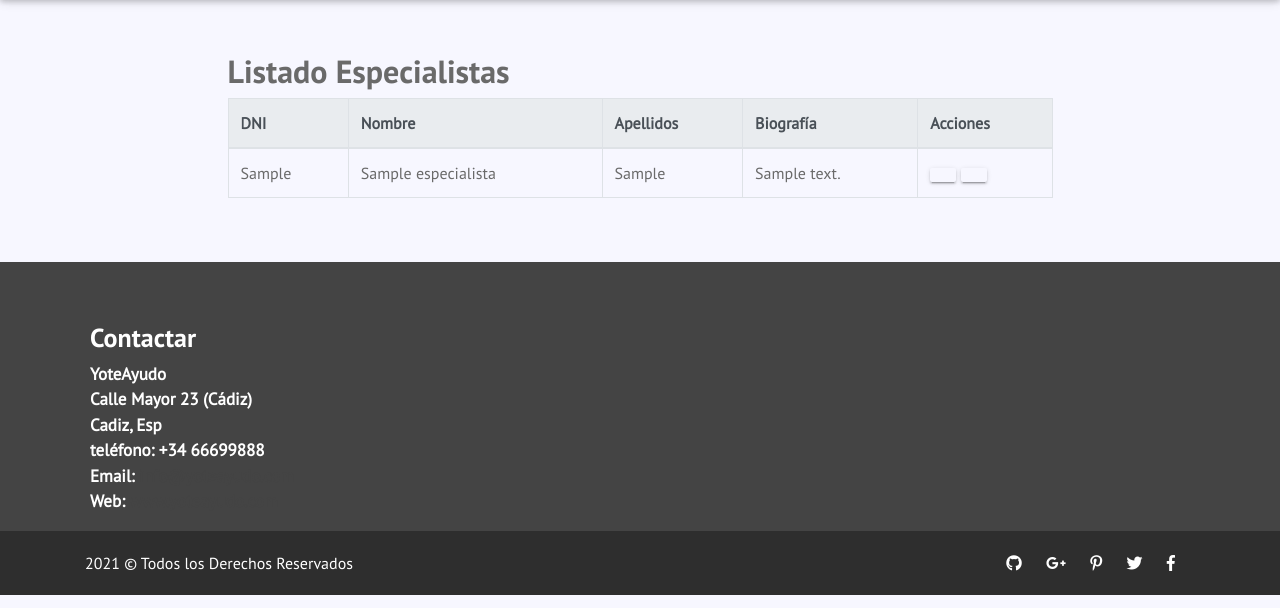
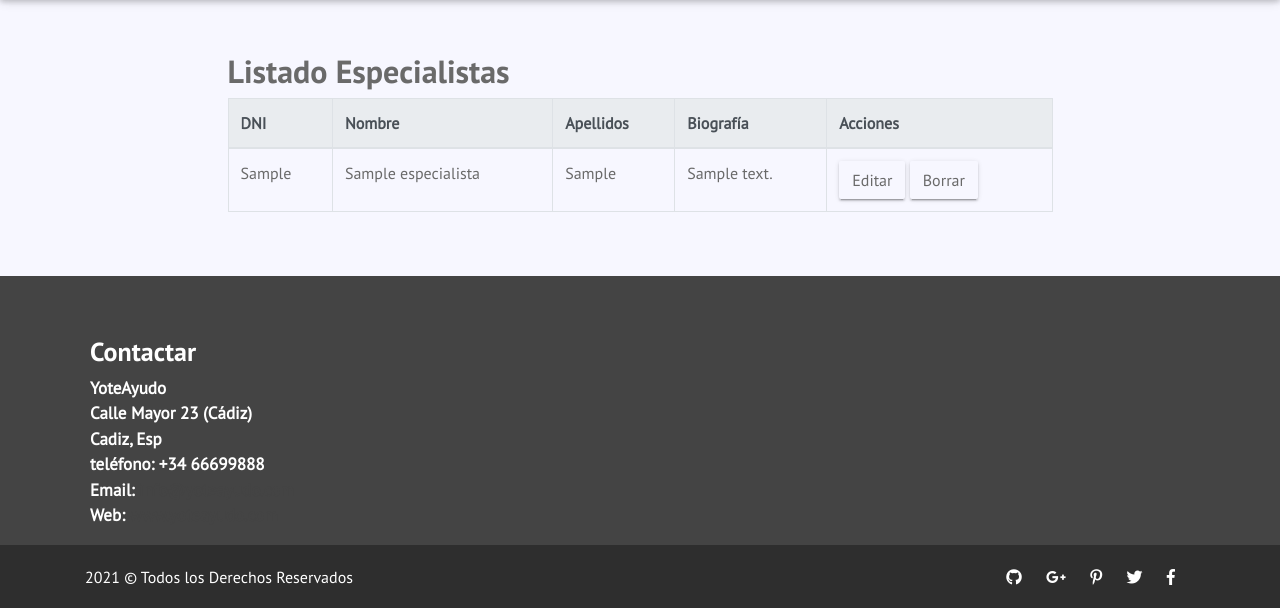
Before and after one commit to microedet/yoteayudo, a Django app: page /especialistas/ in a window 1280 px wide. Shown: the part 84-692 px from the top of the page. Run offline with Django 3.2, Linux system fonts and the light colour scheme; tables that the repository leaves empty hold one stand-in row (values such as "Sample post"); parts of the project's set-up code (start-up, migrations or seed data) failed here and were passed over; some libraries are stand-ins or nearby versions.

Commit message:
si es staff tiene acceso boton de editar y borrar perfil

```diff
--- a/core/templates/core/especialista_list.html
+++ b/core/templates/core/especialista_list.html
@@ -32,12 +32,8 @@
                   <td>{{ especialista.apellido}}</td>
                   <td>{{ especialista.biografia}}</td>
                   <td>
-                  	<a class="btn btn-default">
-                  		<span class="icofont-ui-delete"></span>
-                  	</a>
-                  	<a class="btn btn-default">
-                  		<span class="icofont-ui-edit"></span>
-                  	</a>
+                        <a class="btn btn-default" >Editar</a>
+                        <a class="btn btn-default">Borrar</a>
                   </td>
 
                 </tr>
--- a/core/views.py
+++ b/core/views.py
@@ -97,7 +97,7 @@
 class EspecialistaUpdate(UpdateView):
     form_class = EspecialistaUpdateForm
     success_url = reverse_lazy('index')
-    template_name = 'especialista/update_especialista.html'
+    template_name = 'core/especialista_detail.html'
 
     def get_object(self):
         #recuperamos el objeto que vamos a editar
```
Also changed, not shown: core/templates/core/especialista_detail.html (renamed from core/templates/especialista/update_especialista.html).
